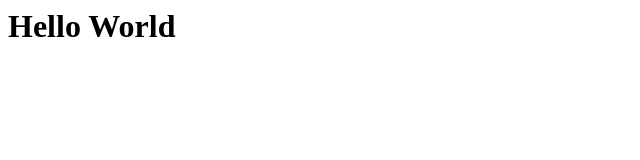
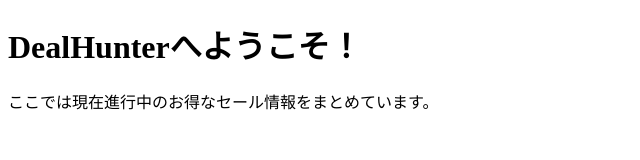
Before and after one commit to tsunemitsu/safi, a plain HTML site: page index.html in a window 1280 px wide. Shown: the whole page, without its empty margins (0-640 px from the left). Drawn offline with Linux system fonts and the light colour scheme.

Commit message:
sampleページ

```diff
--- a/index.html
+++ b/index.html
@@ -1 +1,12 @@
-<h1>Hello World</h1>
+<!-- index.html -->
+<!DOCTYPE html>
+<html lang="ja">
+<head>
+  <meta charset="UTF-8">
+  <title>DealHunter - お得な情報まとめ</title>
+</head>
+<body>
+  <h1>DealHunterへようこそ！</h1>
+  <p>ここでは現在進行中のお得なセール情報をまとめています。</p>
+</body>
+</html>
```
